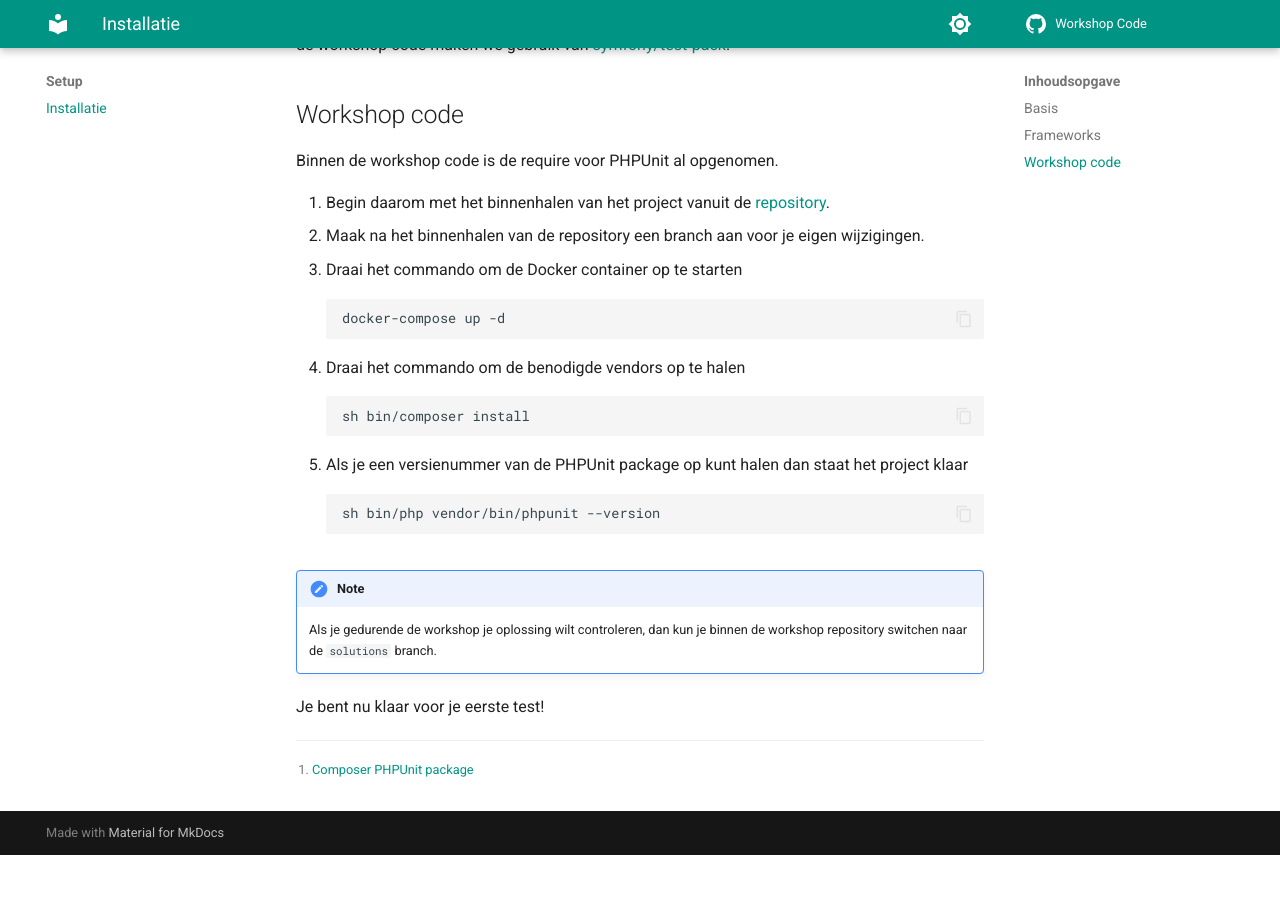
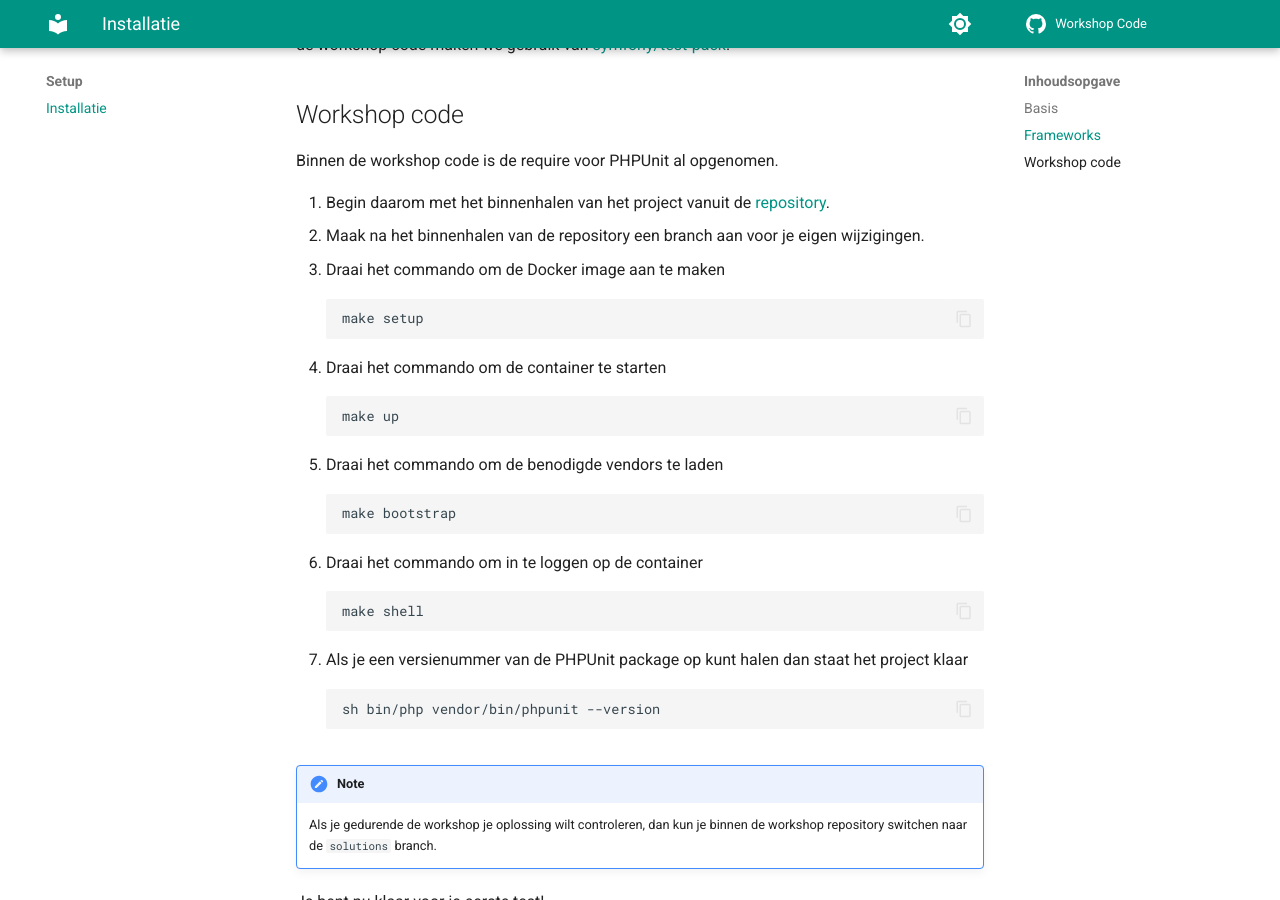
Before and after one commit to wimulkeman/symfony-unit-test-workshop-docs, an MkDocs documentation site: the page built from docs/tabs/Setup/installatie.md, in a window 1280 px wide and 900 px high, scrolled down 754 px. Built offline with MkDocs 1.6.1 and Material for MkDocs 9.7.7, drawn with Linux system fonts in a browser that asks for light colours; comment, search, counter and statistics services are not loaded; before the commit the page ends 1609 px from its top, so only the background shows below that.

Commit message:
docs(docker): add commands for running the workshop code

````diff
--- a/docs/tabs/Setup/installatie.md
+++ b/docs/tabs/Setup/installatie.md
@@ -33,15 +33,23 @@
 1. Begin daarom met het binnenhalen van het project vanuit de
 [repository](https://github.com/wimulkeman/symfony-unit-test-workshop){target="_blank""}.
 2. Maak na het binnenhalen van de repository een branch aan voor je eigen wijzigingen.
-3. Draai het commando om de Docker container op te starten
+3. Draai het commando om de Docker image aan te maken
 ```shell
-docker-compose up -d
+make setup
 ```
-4. Draai het commando om de benodigde vendors op te halen
+4. Draai het commando om de container te starten
 ```shell
-sh bin/composer install
+make up
 ```
-5. Als je een versienummer van de PHPUnit package op kunt halen dan staat het project klaar
+5. Draai het commando om de benodigde vendors te laden
+```shell
+make bootstrap
+```
+6. Draai het commando om in te loggen op de container
+```shell
+make shell
+```
+7. Als je een versienummer van de PHPUnit package op kunt halen dan staat het project klaar
 ```shell
 sh bin/php vendor/bin/phpunit --version
 ```
````
